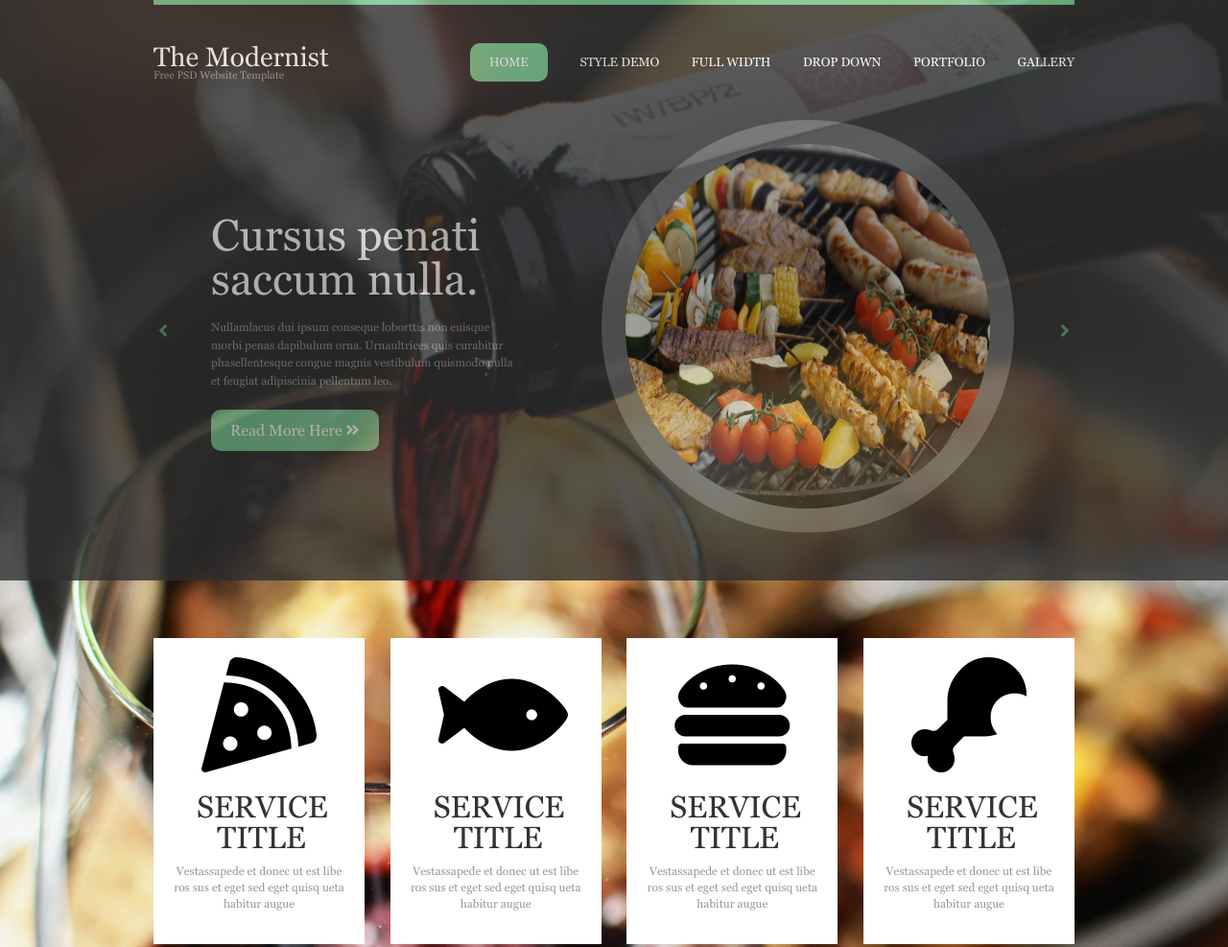
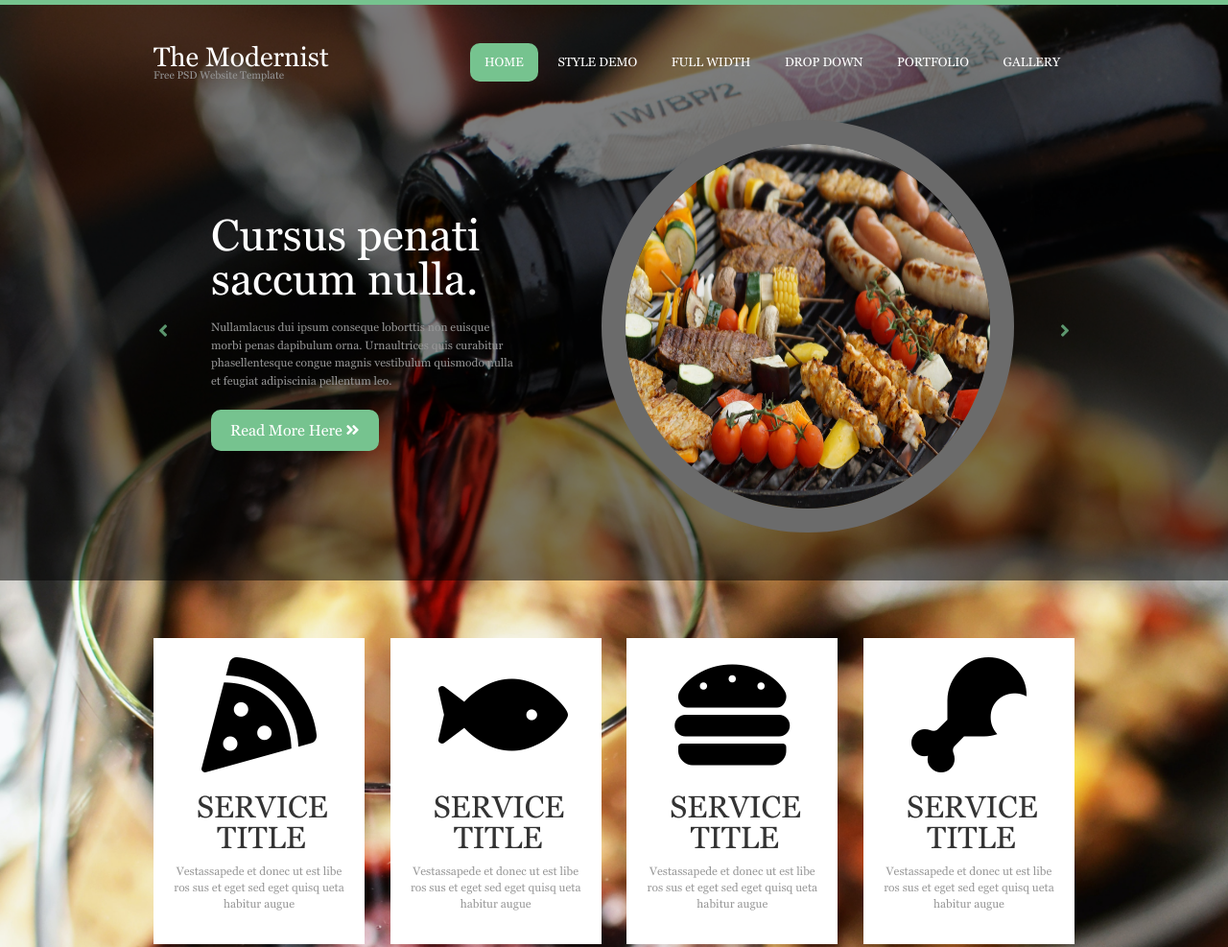
Before and after one commit to nhatnmdn/nhatnm-HTML-CSS-Bootsrap, a plain HTML site: page index.html in a window 1280 px wide. Shown: the top 987 px of the page at 96% size. Drawn offline with nearby package versions, Linux system fonts and the light colour scheme.

Commit message:
fixed css

```diff
--- a/main.css
+++ b/main.css
@@ -35,7 +35,6 @@ body {
     justify-content: space-between;
     align-items: center;
     padding-top: 40px;
-    border-top: 5px solid var(--green-color);
 }
 
 .header__left-logo {
@@ -77,12 +76,13 @@ body {
     display: flex;
     justify-content: space-around;
     align-items: center;
+    padding: 12px 15px;
+
 }
 
 .link-active{
     background-color: var(--green-color);
     border-radius: 10px;
-    padding: 12px 20px;
 }
 
 .header__right__menu-link:hover {
@@ -93,18 +93,16 @@ body {
 
 /*Slider*/
 .head{
-    background-color: #303030;
-    opacity: 0.8;
+    border-top: 5px solid var(--green-color);
+    background-color: rgba(0, 0, 0, 0.50);
 }
 .slide{
-    background-color: #303030;
-    opacity: 0.8;
+    background-color: rgba(0, 0, 0, 0.50);
+
 }
 .slider {
     padding-top: 40px;
     padding-bottom: 50px;
-    background-color: #303030;
-    opacity: 0.8;
 }
 
 .slider__item{
@@ -337,7 +335,7 @@ body {
 
 .footer{
     background-color: #303030;
-    opacity: 0.8;
+
 }
 
 .footer-top{
@@ -452,7 +450,7 @@ body {
 
 .footer__links-list li {
     border-bottom: 1px solid gray;
-    padding: 7px 0px;
+    padding: 10px 0px;
 }
 
 .footer__links-list li:first-child{
@@ -515,7 +513,7 @@ body {
     width: 100%;
     margin: 10px 0;
     border: none;
-
+    resize: none;
 }
 
 .footer__contact button {
```
